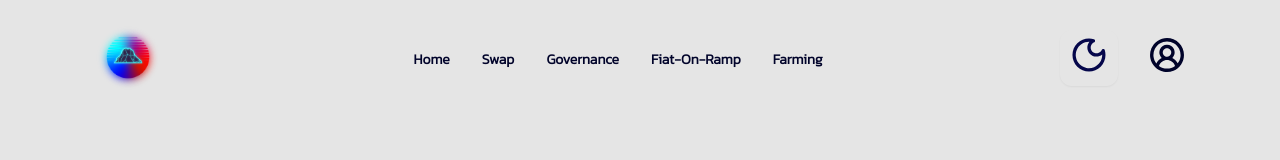
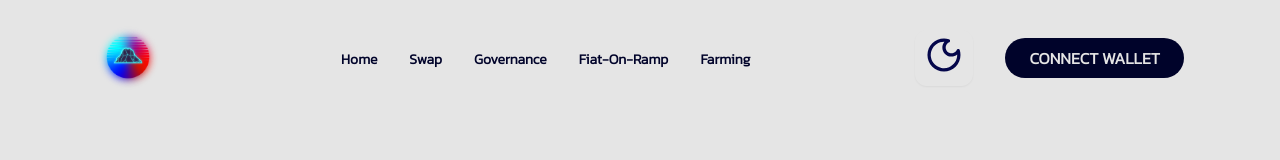
Before and after one commit to didiermun/dapp, a Vue app: page / in a window 1280 px wide. Shown: the top 160 px of the page. Built offline with nearby package versions, Linux system fonts and the light colour scheme; what vue-backtotop would draw is missing.

Commit message:
feat: add connect wallet button

```diff
--- a/src/components/shared/AppHeader.vue
+++ b/src/components/shared/AppHeader.vue
@@ -35,6 +35,7 @@ export default {
 		},
 		updateLoggedIn(){
 			this.loggedIn = this.loggedIn === 0 ? 1 : 0;
+			localStorage.setItem('loggedIn', this.loggedIn);
 			this.showModal();
 		},
 		showModal() {
@@ -130,7 +131,7 @@ export default {
 					class="mr-8  px-3 py-2 shadow-sm rounded-xl cursor-pointer"
 				/>
 				<div class="hidden md:block">
-					<button  @click="showModal()">
+					<button  @click="showModal()" v-if="loggedIn == 1">
 						<svg
 						class="text-secondary-dark dark:text-ternary-light"
 						width="34" height="34" viewBox="0 0 40 40" xmlns="http://www.w3.org/2000/svg">
@@ -138,6 +139,7 @@ export default {
 						</svg>
 
 					</button>
+					<button v-else @click="showModal()" class="bg-primary-dark dark:bg-white rounded-3xl text-primary-light font-semibold px-6 py-2 dark:text-primary-dark">CONNECT WALLET</button>
 
 				</div>
 			</div>
```
